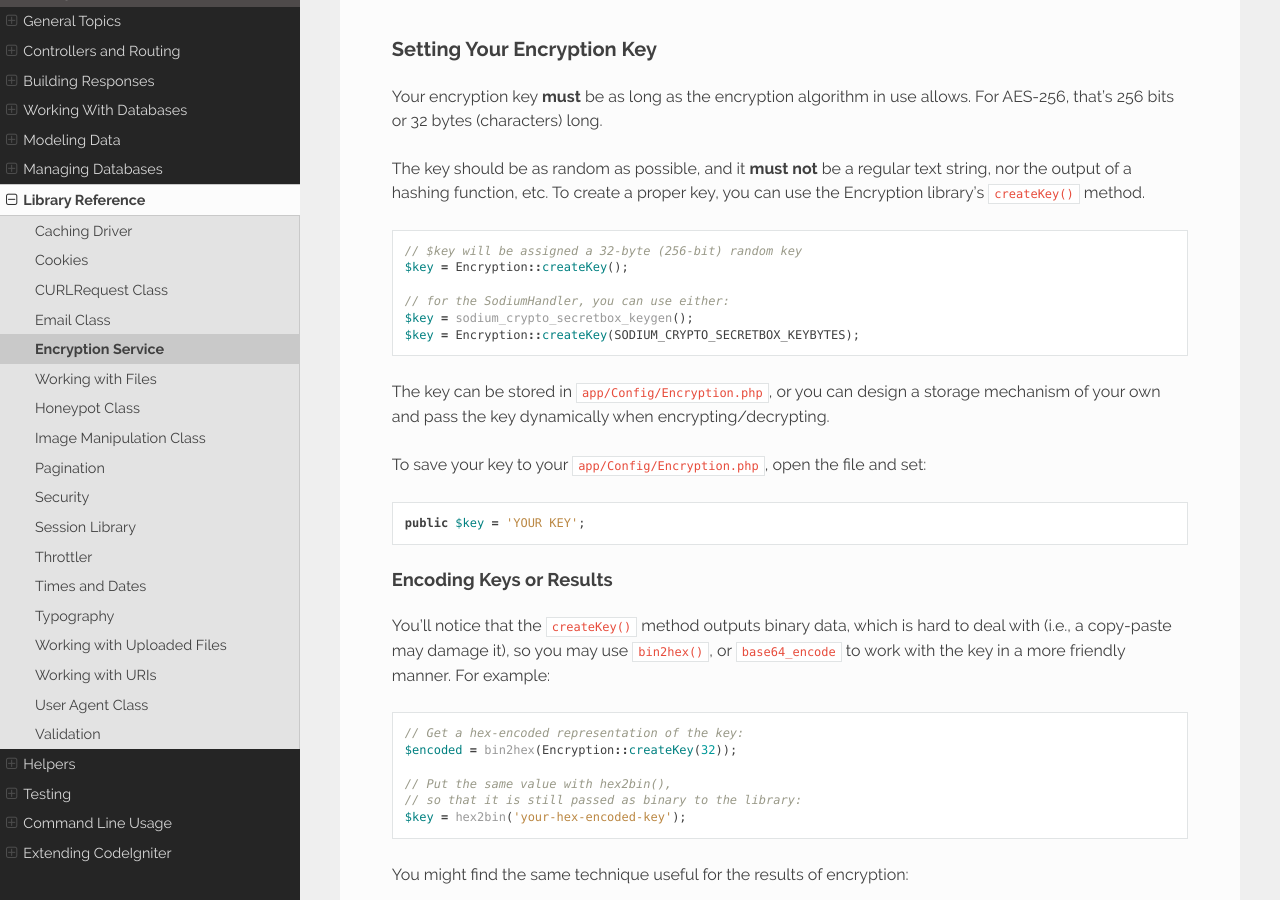
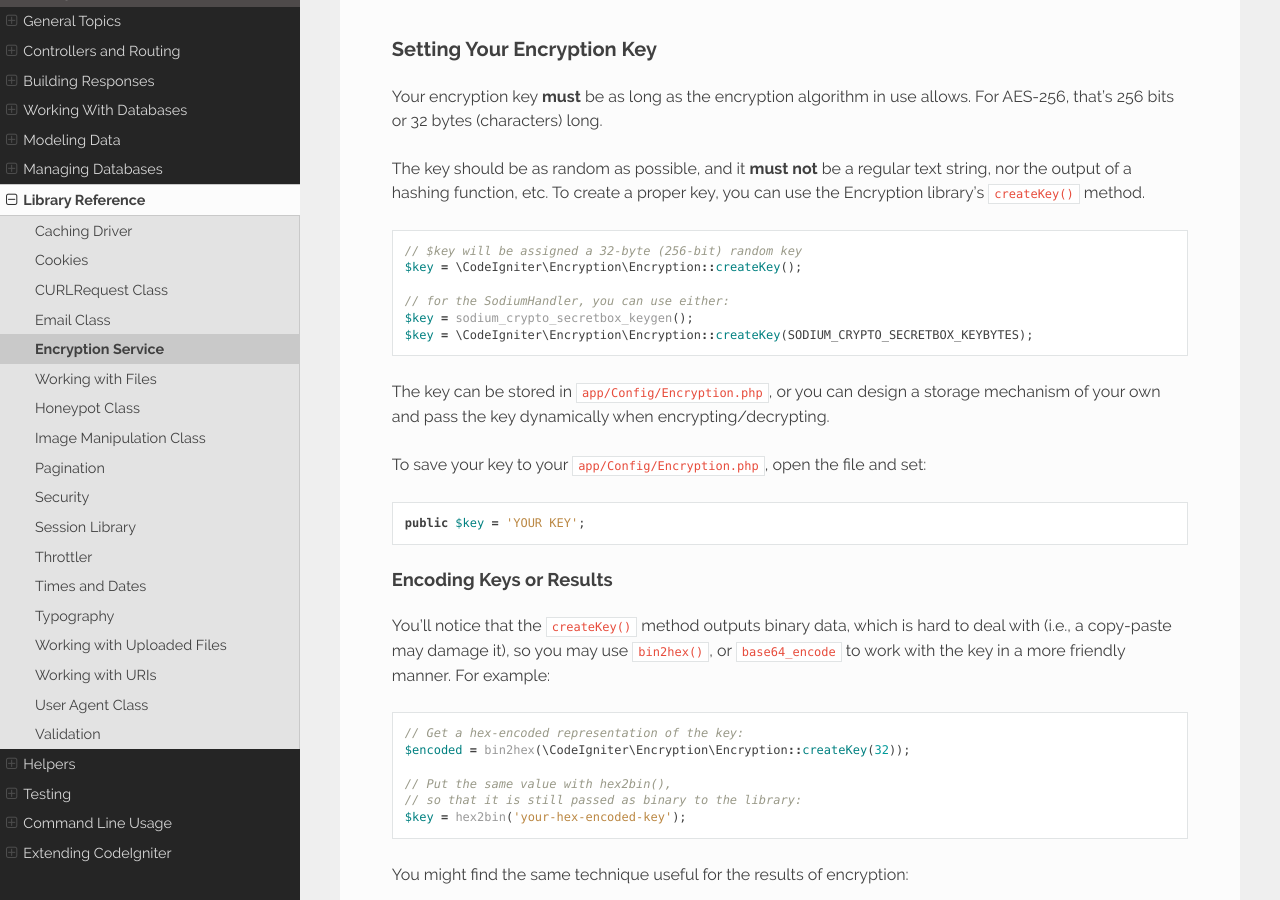
Before and after one commit to NEKOGET/ci4_user_guide_src, a Sphinx documentation site: the page built from source/libraries/encryption.rst, in a window 1280 px wide and 900 px high, scrolled down 2280 px. Built offline with Sphinx 7.4.7 and the Read the Docs theme 2.0.0, drawn with Linux system fonts in a browser that asks for light colours; some of the changed text lies outside the part shown.

Commit message:
docs: classnames are now fully qualified.

```diff
--- a/source/libraries/encryption.rst
+++ b/source/libraries/encryption.rst
@@ -102,11 +102,11 @@ you can use the Encryption library's ``createKey()`` method.
 ::
 
 	// $key will be assigned a 32-byte (256-bit) random key
-	$key = Encryption::createKey();
+	$key = \CodeIgniter\Encryption\Encryption::createKey();
 
 	// for the SodiumHandler, you can use either:
 	$key = sodium_crypto_secretbox_keygen();
-	$key = Encryption::createKey(SODIUM_CRYPTO_SECRETBOX_KEYBYTES);
+	$key = \CodeIgniter\Encryption\Encryption::createKey(SODIUM_CRYPTO_SECRETBOX_KEYBYTES);
 
 The key can be stored in ``app/Config/Encryption.php``, or you can design
 a storage mechanism of your own and pass the key dynamically when encrypting/decrypting.
@@ -125,7 +125,7 @@ is hard to deal with (i.e., a copy-paste may damage it), so you may use
 a more friendly manner. For example::
 
 	// Get a hex-encoded representation of the key:
-	$encoded = bin2hex(Encryption::createKey(32));
+	$encoded = bin2hex(\CodeIgniter\Encryption\Encryption::createKey(32));
 
 	// Put the same value with hex2bin(),
 	// so that it is still passed as binary to the library:
@@ -233,7 +233,7 @@ you can create an "Encrypter" directly, or change the settings of an existing in
 ::
 
     // create an Encryption instance
-    $encryption = new CodeIgniter\Encryption\Encryption();
+    $encryption = new \CodeIgniter\Encryption\Encryption();
 
     // reconfigure an instance with different settings
     $encrypter = $encryption->initialize($config);
```
